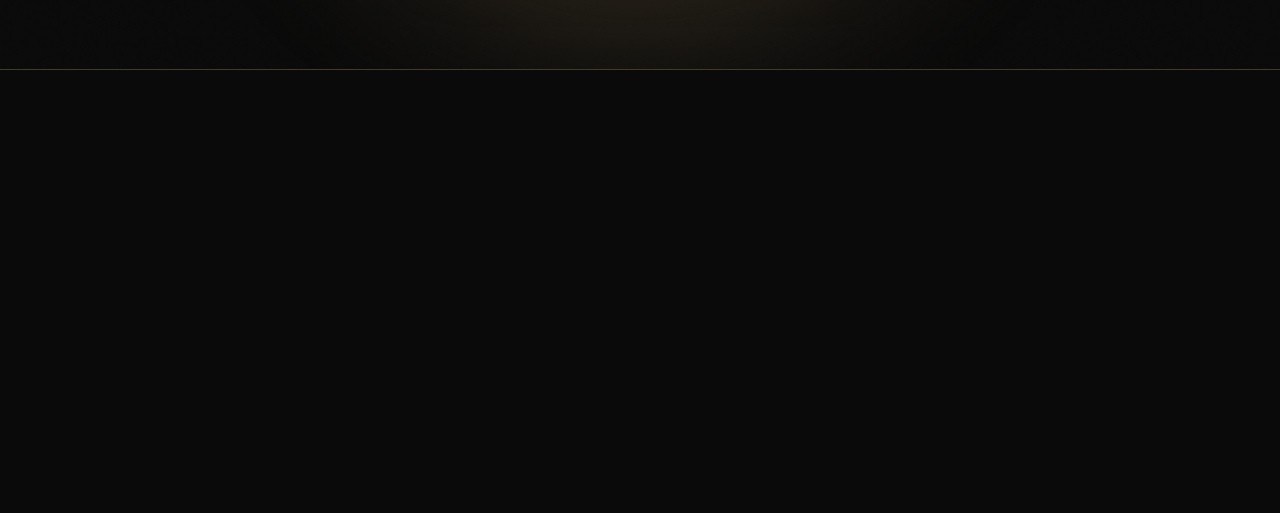
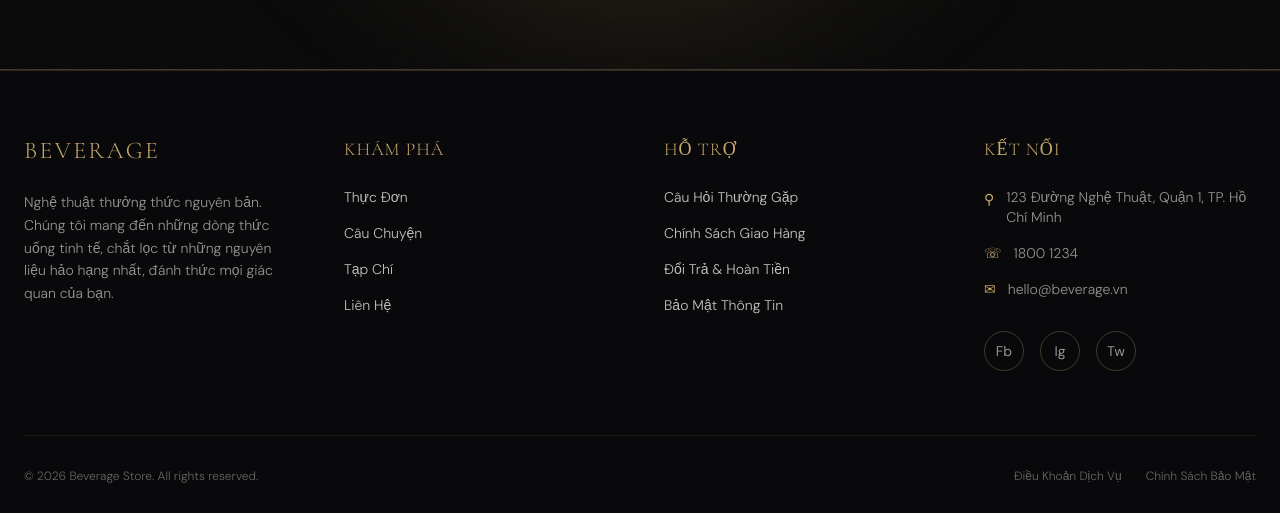
Before and after one commit to minvietpro1918-crypto/beverage-store, a Next.js app in the folder frontend/: page /login in a window 1280 px wide. Shown: the part 730-1243 px from the top of the page. Before the commit the page ends 800 px from the top, so only its background shows below. Built offline with nearby package versions, Linux system fonts and the light colour scheme; no server answers.

Commit message:
delete vercel.json

```diff
--- /dev/null
+++ b/frontend/src/app/loading.jsx
@@ -0,0 +1,20 @@
+export default function Loading() {
+  return (
+    <div className="flex min-h-[60vh] w-full flex-col items-center justify-center bg-[#09090b]">
+      <div className="relative flex h-20 w-20 items-center justify-center">
+        {/* Vòng ngoài mờ */}
+        <div className="absolute inset-0 rounded-full border-[1px] border-[#C9A96E]/20"></div>
+
+        {/* Vòng quay chính */}
+        <div className="absolute inset-0 rounded-full border-[1px] border-[#C9A96E] border-t-transparent animate-spin"></div>
+
+        {/* Điểm nhấn ở giữa */}
+        <div className="h-1.5 w-1.5 rounded-full bg-[#C9A96E] animate-pulse"></div>
+      </div>
+
+      <p className="mt-8 text-[10px] uppercase tracking-[0.3em] text-[#C9A96E]/50 animate-pulse font-light">
+        Đang tải dữ liệu...
+      </p>
+    </div>
+  );
+}
--- a/frontend/src/components/layout/ClientShell.jsx
+++ b/frontend/src/components/layout/ClientShell.jsx
@@ -5,6 +5,7 @@ import { usePathname } from 'next/navigation';
 import { useCursor } from '@/lib/useCursor';
 import { useScrollReveal } from '@/lib/useScrollReveal';
 import Navbar from '@/components/layout/Navbar';
+import Footer from '@/components/layout/Footer';
 import CartDrawer from '@/components/ui/CartDrawer';
 import { AnimatePresence, motion } from 'framer-motion';
 import Preloader from '@/components/ui/Preloader';
@@ -19,7 +20,7 @@ export default function ClientShell({ children }) {
   useScrollReveal(); // attach IntersectionObserver globally
 
   return (
-    <>
+    <div className="flex flex-col min-h-screen">
       {/* Preloader khởi tạo lần đầu */}
       <AnimatePresence mode="wait">
         <Preloader key="preloader" />
@@ -45,7 +46,7 @@ export default function ClientShell({ children }) {
 
       {/* Phần ruột chứa nội dung chính của các trang */}
       <AnimatePresence mode="wait">
-    <motion.div key={pathname} className="relative z-10">
+        <motion.div key={pathname} className="relative z-10 flex flex-col flex-grow">
           {/* Curtain Transition Effect: Màn sập đóng mở mượt mà khi đổi Route */}
           <motion.div
             className="fixed inset-0 z-[9998] bg-[#09090b] pointer-events-none border-b border-[#C9A96E]/30"
@@ -55,9 +56,12 @@ export default function ClientShell({ children }) {
           />
 
           {/* Page Content Animation */}
-      <div id="app-content">
+          <div id="app-content" className="flex-grow">
             {children}
           </div>
+
+          {/* Footer hiển thị ở cuối trang */}
+          {!isAdminRoute && <Footer />}
         </motion.div>
       </AnimatePresence>
 
@@ -65,6 +69,6 @@ export default function ClientShell({ children }) {
       {!isAdminRoute && (
         <CartDrawer open={cartOpen} onClose={() => setCartOpen(false)} />
       )}
-    </>
+    </div>
   );
 }
--- /dev/null
+++ b/frontend/src/components/layout/Footer.jsx
@@ -0,0 +1,137 @@
+'use client';
+
+import Link from 'next/link';
+import { motion } from 'framer-motion';
+
+export default function Footer() {
+  const currentYear = new Date().getFullYear();
+
+  return (
+    <footer className="w-full bg-[#09090b] border-t border-[#C9A96E]/20 pt-16 pb-8 text-[#F5F0E8]/80 mt-auto">
+      <div className="container mx-auto px-6 max-w-7xl">
+        <div className="grid grid-cols-1 md:grid-cols-4 gap-12 mb-16">
+          {/* Cột 1: Thông tin thương hiệu */}
+          <div className="md:col-span-1">
+            <Link href="/" className="inline-block mb-6">
+              <span className="font-['Cormorant_Garamond'] text-2xl tracking-widest text-[#C9A96E] uppercase font-light">
+                Beverage
+              </span>
+            </Link>
+            <p className="text-sm leading-relaxed text-[#F5F0E8]/60 font-light mb-6">
+              Nghệ thuật thưởng thức nguyên bản. Chúng tôi mang đến những dòng thức uống tinh tế, chắt lọc từ những nguyên liệu hảo hạng nhất, đánh thức mọi giác quan của bạn.
+            </p>
+          </div>
+
+          {/* Cột 2: Liên kết nhanh */}
+          <div>
+            <h4 className="font-['Cormorant_Garamond'] text-lg text-[#C9A96E] mb-6 tracking-wider uppercase font-light">
+              Khám Phá
+            </h4>
+            <ul className="space-y-4 text-sm font-light">
+              <li>
+                <Link href="/products" className="hover:text-[#C9A96E] transition-colors duration-300">
+                  Thực Đơn
+                </Link>
+              </li>
+              <li>
+                <Link href="/about" className="hover:text-[#C9A96E] transition-colors duration-300">
+                  Câu Chuyện
+                </Link>
+              </li>
+              <li>
+                <Link href="/journal" className="hover:text-[#C9A96E] transition-colors duration-300">
+                  Tạp Chí
+                </Link>
+              </li>
+              <li>
+                <Link href="/contact" className="hover:text-[#C9A96E] transition-colors duration-300">
+                  Liên Hệ
+                </Link>
+              </li>
+            </ul>
+          </div>
+
+          {/* Cột 3: Hỗ trợ khách hàng */}
+          <div>
+            <h4 className="font-['Cormorant_Garamond'] text-lg text-[#C9A96E] mb-6 tracking-wider uppercase font-light">
+              Hỗ Trợ
+            </h4>
+            <ul className="space-y-4 text-sm font-light">
+              <li>
+                <Link href="/faq" className="hover:text-[#C9A96E] transition-colors duration-300">
+                  Câu Hỏi Thường Gặp
+                </Link>
+              </li>
+              <li>
+                <Link href="/shipping" className="hover:text-[#C9A96E] transition-colors duration-300">
+                  Chính Sách Giao Hàng
+                </Link>
+              </li>
+              <li>
+                <Link href="/returns" className="hover:text-[#C9A96E] transition-colors duration-300">
+                  Đổi Trả & Hoàn Tiền
+                </Link>
+              </li>
+              <li>
+                <Link href="/privacy" className="hover:text-[#C9A96E] transition-colors duration-300">
+                  Bảo Mật Thông Tin
+                </Link>
+              </li>
+            </ul>
+          </div>
+
+          {/* Cột 4: Thông tin liên hệ & Mạng xã hội */}
+          <div>
+            <h4 className="font-['Cormorant_Garamond'] text-lg text-[#C9A96E] mb-6 tracking-wider uppercase font-light">
+              Kết Nối
+            </h4>
+            <ul className="space-y-4 text-sm font-light mb-8">
+              <li className="flex items-start">
+                <span className="text-[#C9A96E] mr-3 mt-0.5">⚲</span>
+                <span className="text-[#F5F0E8]/60">123 Đường Nghệ Thuật, Quận 1, TP. Hồ Chí Minh</span>
+              </li>
+              <li className="flex items-center">
+                <span className="text-[#C9A96E] mr-3">☏</span>
+                <a href="tel:18001234" className="hover:text-[#C9A96E] transition-colors duration-300 text-[#F5F0E8]/60">
+                  1800 1234
+                </a>
+              </li>
+              <li className="flex items-center">
+                <span className="text-[#C9A96E] mr-3">✉</span>
+                <a href="mailto:hello@beverage.vn" className="hover:text-[#C9A96E] transition-colors duration-300 text-[#F5F0E8]/60">
+                  hello@beverage.vn
+                </a>
+              </li>
+            </ul>
+
+            {/* Social Links */}
+            <div className="flex space-x-4">
+              <a href="https://facebook.com" target="_blank" rel="noopener noreferrer" className="w-10 h-10 rounded-full border border-[#C9A96E]/30 flex items-center justify-center text-[#F5F0E8]/60 hover:text-[#C9A96E] hover:border-[#C9A96E] transition-all duration-300">
+                <span className="text-sm">Fb</span>
+              </a>
+              <a href="https://instagram.com" target="_blank" rel="noopener noreferrer" className="w-10 h-10 rounded-full border border-[#C9A96E]/30 flex items-center justify-center text-[#F5F0E8]/60 hover:text-[#C9A96E] hover:border-[#C9A96E] transition-all duration-300">
+                <span className="text-sm">Ig</span>
+              </a>
+              <a href="https://twitter.com" target="_blank" rel="noopener noreferrer" className="w-10 h-10 rounded-full border border-[#C9A96E]/30 flex items-center justify-center text-[#F5F0E8]/60 hover:text-[#C9A96E] hover:border-[#C9A96E] transition-all duration-300">
+                <span className="text-sm">Tw</span>
+              </a>
+            </div>
+          </div>
+        </div>
+
+        {/* Bản quyền */}
+        <div className="pt-8 border-t border-[#C9A96E]/10 flex flex-col md:flex-row justify-between items-center text-xs text-[#F5F0E8]/40 font-light">
+          <p>© {currentYear} Beverage Store. All rights reserved.</p>
+          <div className="flex space-x-6 mt-4 md:mt-0">
+            <Link href="/terms" className="hover:text-[#C9A96E] transition-colors duration-300">
+              Điều Khoản Dịch Vụ
+            </Link>
+            <Link href="/privacy" className="hover:text-[#C9A96E] transition-colors duration-300">
+              Chính Sách Bảo Mật
+            </Link>
+          </div>
+        </div>
+      </div>
+    </footer>
+  );
+}
```
Also changed, not shown: 1 other file (tests, documents, lock files or other folders). Lines whose indentation alone changed are shown as unchanged.
